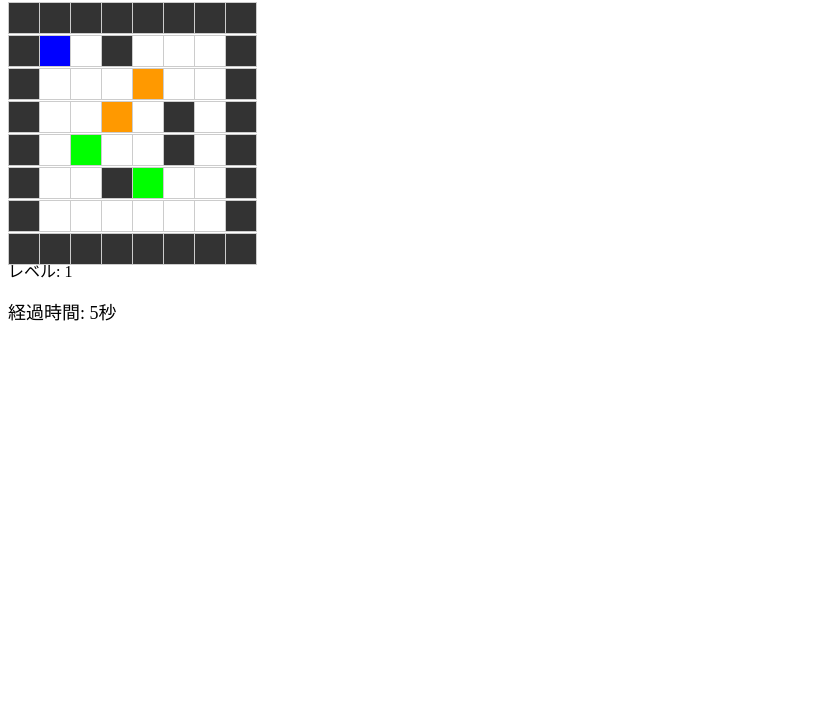
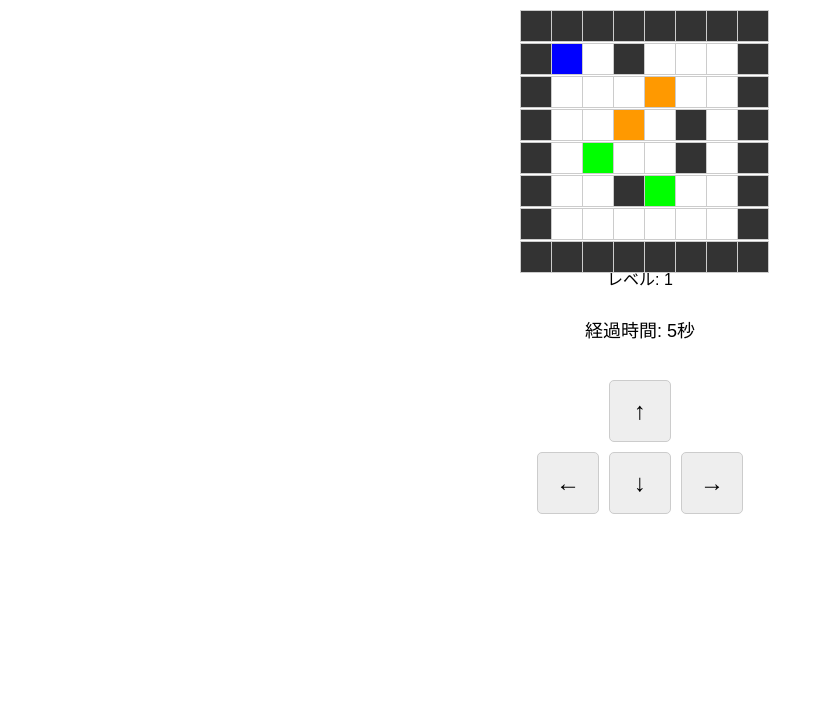
Before and after one commit to Zukky04/sokoban, a plain HTML site: page index.html in a window 1280 px wide. Shown: the part 87-800 px from the top of the page, without its empty margins (0-824 px from the left). Drawn offline with Linux system fonts and the light colour scheme.

Commit message:
index.html
スマホからできるようにする。

```diff
--- a/index.html
+++ b/index.html
@@ -5,6 +5,12 @@
     <meta name="viewport" content="width=device-width, initial-scale=1.0">
     <title>倉庫番ゲーム</title>
     <style>
+        body {
+            display: flex;
+            flex-direction: column;
+            align-items: center;
+            font-family: Arial, sans-serif;
+        }
         #game-container {
             position: relative;
             width: 240px;
@@ -48,6 +54,29 @@
             margin-top: 10px;
             font-size: 18px;
         }
+        #controls {
+            display: grid;
+            grid-template-columns: repeat(3, 1fr);
+            gap: 10px;
+            margin-top: 20px;
+        }
+        .control-btn {
+            width: 60px;
+            height: 60px;
+            font-size: 24px;
+            display: flex;
+            justify-content: center;
+            align-items: center;
+            background-color: #eee;
+            border: 1px solid #ccc;
+            border-radius: 5px;
+            cursor: pointer;
+            user-select: none;
+        }
+        #up-btn { grid-column: 2 / 3; }
+        #left-btn { grid-column: 1 / 2; grid-row: 2 / 3; }
+        #down-btn { grid-column: 2 / 3; grid-row: 2 / 3; }
+        #right-btn { grid-column: 3 / 4; grid-row: 2 / 3; }
     </style>
 </head>
 <body>
@@ -61,6 +90,12 @@
     </div>
     <p>レベル: <span id="level-display">1</span></p>
     <p id="timer">経過時間: 0秒</p>
+    <div id="controls">
+        <div id="up-btn" class="control-btn">↑</div>
+        <div id="left-btn" class="control-btn">←</div>
+        <div id="down-btn" class="control-btn">↓</div>
+        <div id="right-btn" class="control-btn">→</div>
+    </div>
 
     <script>
         const gameBoard = document.getElementById('game-board');
@@ -226,6 +261,7 @@
             clearTime.textContent = `あなたの記録は${elapsedTime}秒`;
             clearMessage.style.display = 'flex';
             document.removeEventListener('keydown', handleKeyDown);
+            removeControlListeners();
         }
 
         function handleKeyDown(e) {
@@ -237,9 +273,24 @@
             }
         }
 
+        function addControlListeners() {
+            document.getElementById('up-btn').addEventListener('click', () => movePlayer(0, -1));
+            document.getElementById('down-btn').addEventListener('click', () => movePlayer(0, 1));
+            document.getElementById('left-btn').addEventListener('click', () => movePlayer(-1, 0));
+            document.getElementById('right-btn').addEventListener('click', () => movePlayer(1, 0));
+        }
+
+        function removeControlListeners() {
+            document.getElementById('up-btn').removeEventListener('click', () => movePlayer(0, -1));
+            document.getElementById('down-btn').removeEventListener('click', () => movePlayer(0, 1));
+            document.getElementById('left-btn').removeEventListener('click', () => movePlayer(-1, 0));
+            document.getElementById('right-btn').removeEventListener('click', () => movePlayer(1, 0));
+        }
+
         createBoard();
         startTimer();
         document.addEventListener('keydown', handleKeyDown);
+        addControlListeners();
     </script>
 </body>
 </html>
```
